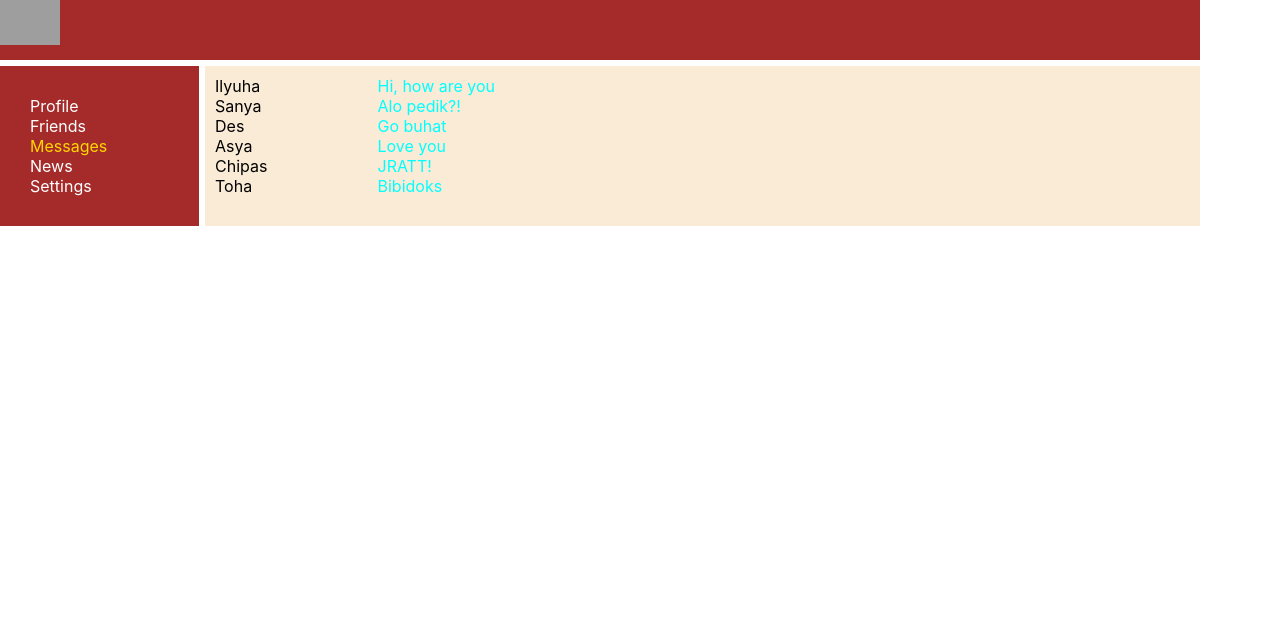
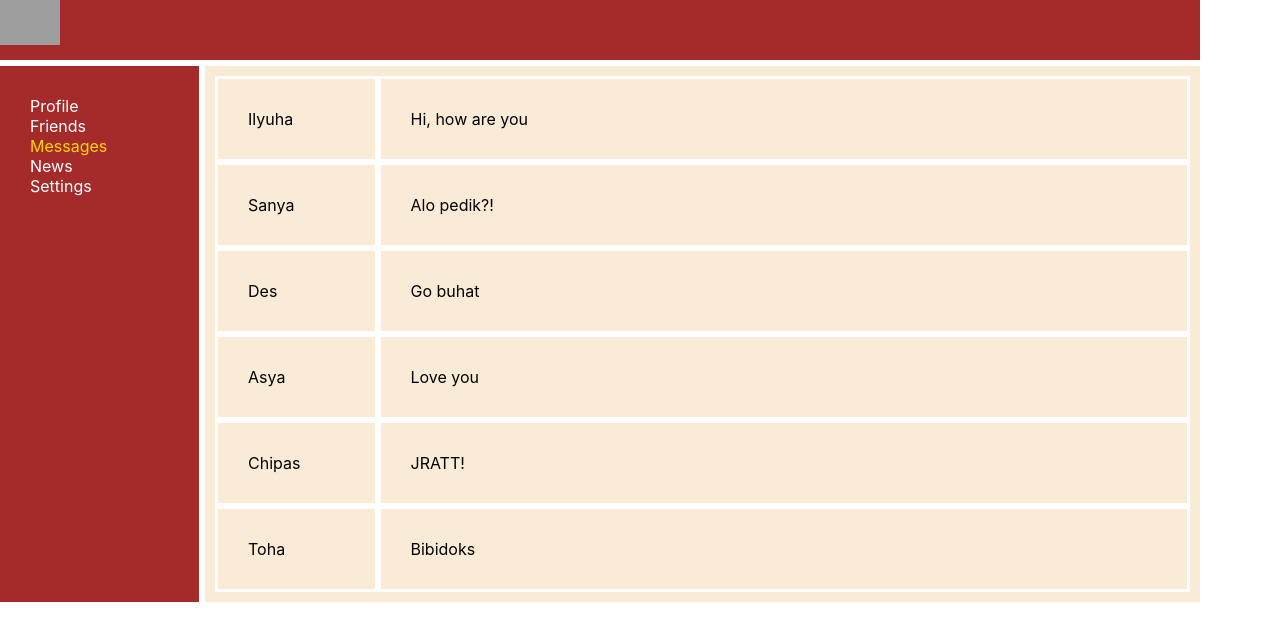
Before and after one commit to MercurialG/DnD-SN, a React (Create React App) app: page /Dialogues in a window 1280 px wide. Shown: the top 640 px of the page. Built offline with nearby package versions, Linux system fonts and the light colour scheme; grey boxes are pictures that could not be loaded.

Commit message:
Css modules adjust

```diff
--- a/src/components/Dialogues/DialogueItem/DialogueItems.jsx
+++ b/src/components/Dialogues/DialogueItem/DialogueItems.jsx
@@ -1,4 +1,4 @@
-import classes from "../Dialogues.module.css";
+import classes from "./DialogueItems.module.css";
 import {NavLink} from "react-router-dom";
 import React from "react";
 
@@ -6,7 +6,7 @@ const DialogueItem = (props) => {
     let path = "/dialogues/" + props.id;
     return (
         <div className={classes.dialogue}>
-            <NavLink to={path}>{props.name}</NavLink>
+            <NavLink activeStyle={{ color: 'gold' }} to={path}>{props.name}</NavLink>
         </div>
     )
 }
--- a/src/components/Dialogues/DialogueItem/DialogueItems.module.css
+++ b/src/components/Dialogues/DialogueItem/DialogueItems.module.css
@@ -0,0 +1,5 @@
+.dialogue {
+    display: grid;
+    padding: 30px;
+    border: solid white 3px;
+}
--- a/src/components/Dialogues/Dialogues.module.css
+++ b/src/components/Dialogues/Dialogues.module.css
@@ -2,16 +2,12 @@
 display: grid;
     grid-template-columns: 2fr 10fr;
     padding: 10px;
-}
-.diaItems{}
-.messages .message{
-    color: aqua;
 }
 
 .dialogues a{
     color: black;
     text-decoration: none;
 }
-.a .active{
+.active {
     color: gold;
 }
--- a/src/components/Dialogues/Message/Message.jsx
+++ b/src/components/Dialogues/Message/Message.jsx
@@ -1,4 +1,4 @@
-import classes from "../Dialogues.module.css";
+import classes from "./Message.module.css";
 import React from "react";
 
 const Message = (props) => {
--- a/src/components/Dialogues/Message/Message.module.css
+++ b/src/components/Dialogues/Message/Message.module.css
@@ -0,0 +1,6 @@
+
+.message{
+    display: grid;
+    padding: 30px;
+    border: solid white 3px;
+}
```
